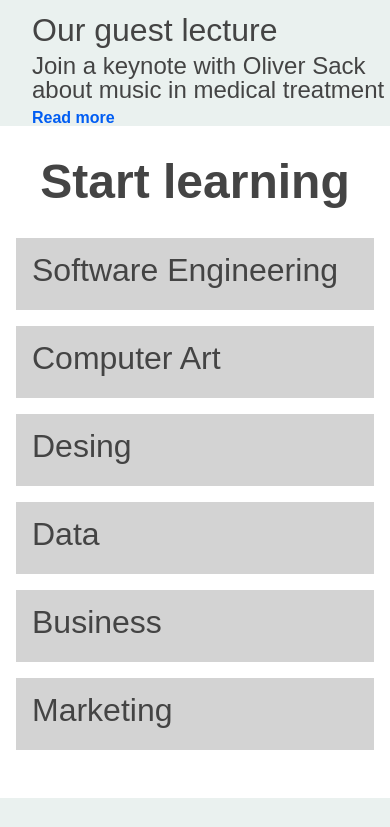
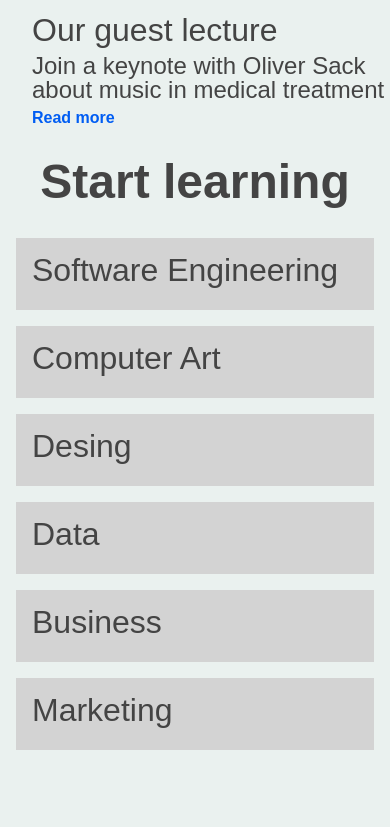
Before and after one commit to cblastor/capstone-colmar, a plain HTML site: page index.html in a window 390 px wide. Shown: the part 1525-2352 px from the top of the page. Drawn offline with Linux system fonts and the light colour scheme.

Commit message:
Add files via upload

```diff
--- a/styles.css
+++ b/styles.css
@@ -196,6 +196,7 @@ h3{
     max-width: 95%;
     align-items: flex-start;
     border: none;
+    margin: 0;
 }
 .info img{
     width: 100%;
@@ -256,10 +257,11 @@ h3{
         margin: 0;
     }
     .learning{
-        background-color: white;
+        background-color: rgb(234, 241, 239);
         text-align: center;
         padding: 32px 0 32px 0;
         max-width: 100%;
+        margin: 0;
     }
     .course{
         margin: 4px;
```
